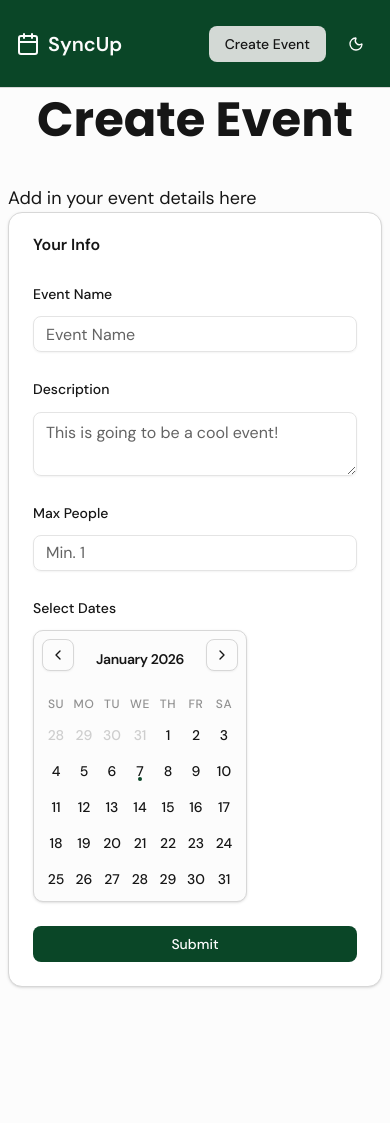
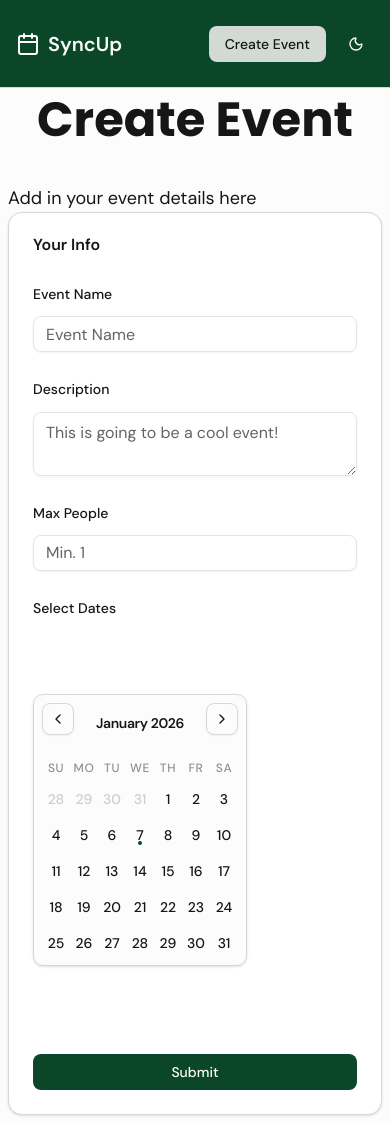
Before and after one commit to eltonSalanic/sync-up, a Next.js app: page /create/event in a window 390 px wide. Before the commit the page ends 995 px from the top, so only its background shows below. Built offline with nearby package versions, Linux system fonts and the light colour scheme.

Commit message:
apply times. fix typescript errors

```diff
--- a/app/create/event/EventDetailsForm.tsx
+++ b/app/create/event/EventDetailsForm.tsx
@@ -1,7 +1,7 @@
 "use client";
 
 import { zodResolver } from "@hookform/resolvers/zod";
-import { useForm, useFieldArray } from "react-hook-form";
+import { useForm, useFieldArray, SubmitHandler } from "react-hook-form";
 import { CreateEventSchema, CreateEvent } from "@/app/dtos/event.dto";
 import { useState } from "react";
 
@@ -43,7 +43,7 @@ export default function EventDetailsForm() {
     name: "availableDatesWithTimes",
   });
 
-  const onSubmit = async (data: CreateEvent) => {
+  const onSubmit: SubmitHandler<CreateEvent> = (data) => {
     setServerError(null);
     console.log("Form Data:", { ...data, selectedDates });
   };
@@ -85,6 +85,24 @@ export default function EventDetailsForm() {
     sortFieldDates();
   }
 
+  function handleApplyAllTimes(sourceIndex: number) {
+    const current = getValues("availableDatesWithTimes");
+
+    if (!current || !current[sourceIndex]) {
+      return;
+    }
+
+    const { startTime, endTime } = current[sourceIndex];
+
+    const updated = current.map((item) => ({
+      ...item,
+      startTime,
+      endTime,
+    }));
+
+    replace(updated);
+  }
+
   return (
     <Card className="w-full">
       <CardHeader>
@@ -117,7 +135,7 @@ export default function EventDetailsForm() {
             <Field>
               <FieldLabel>Max People</FieldLabel>
               <Input
-                {...register("maxPeople")}
+                {...register("maxPeople", { valueAsNumber: true })}
                 type="number"
                 placeholder="Min. 1"
               />
@@ -129,7 +147,7 @@ export default function EventDetailsForm() {
             {/* Date and Time Select */}
             <Field>
               <FieldLabel>Select Dates</FieldLabel>
-              <div className="flex md:flex-row md:items-start">
+              <div className="flex items-center md:flex-row h-[400px]">
                 <div className="flex-1 min-w-0 md:w-auto">
                   <Calendar
                     mode="multiple"
@@ -139,7 +157,7 @@ export default function EventDetailsForm() {
                     className="rounded-lg border shrink-0 p-2 sm:p-4 [--cell-size:1.75rem] sm:[--cell-size:2.25rem] md:[--cell-size:2.5rem]"
                   />
                 </div>
-                <div className="flex-1 flex flex-col max-h-full justify-center overflow-y-auto">
+                <div className="flex-1 flex flex-col max-h-full overflow-y-scroll gap-3">
                   {fields.map((field, index) => (
                     <div
                       key={field.id}
@@ -152,6 +170,7 @@ export default function EventDetailsForm() {
                           day: "numeric",
                         })}
                       </p>
+                      <div className="grid grid-cols-[1fr_auto] gap-3 items-end">
                         <div className="grid grid-cols-2 gap-3">
                           <div className="space-y-1.5">
                             <FieldLabel className="text-xs">Start</FieldLabel>
@@ -172,7 +191,23 @@ export default function EventDetailsForm() {
                                 `availableDatesWithTimes.${index}.endTime`,
                               )}
                             />
+                            {errors.availableDatesWithTimes?.[index]
+                              ?.endTime && (
+                              <FieldError>
+                                {
+                                  errors.availableDatesWithTimes?.[index]
+                                    ?.endTime?.message
+                                }
+                              </FieldError>
+                            )}
                           </div>
+                        </div>
+                        <Button
+                          type="button"
+                          onClick={() => handleApplyAllTimes(index)}
+                        >
+                          Apply All
+                        </Button>
                       </div>
                     </div>
                   ))}
--- a/app/dtos/event.dto.ts
+++ b/app/dtos/event.dto.ts
@@ -5,12 +5,18 @@ export const CreateEventSchema = z.object({
   name: z.string().min(1, "Event name is required"),
   description: z.string().min(1, "Description is required"),
   maxPeople: z.number().min(1, "Must be at least 1 person"),
-  // You can infer date through the timestamp
-  availableDatesWithTimes: z.array(z.object({
-    date: z.date(),
-    startTime: z.iso.time(),
-    endTime: z.iso.time(),
-  })),
+  availableDatesWithTimes: z.array(
+    z
+      .object({
+        date: z.date(),
+        startTime: z.iso.time(),
+        endTime: z.iso.time(),
+      })
+      .refine((val) => val.endTime > val.startTime, {
+        message: "End time must be after start time",
+        path: ["endTime"],
+      }),
+  ),
 });
 
 export type CreateEvent = z.infer<typeof CreateEventSchema>;
```
Lines whose indentation alone changed are shown as unchanged.
